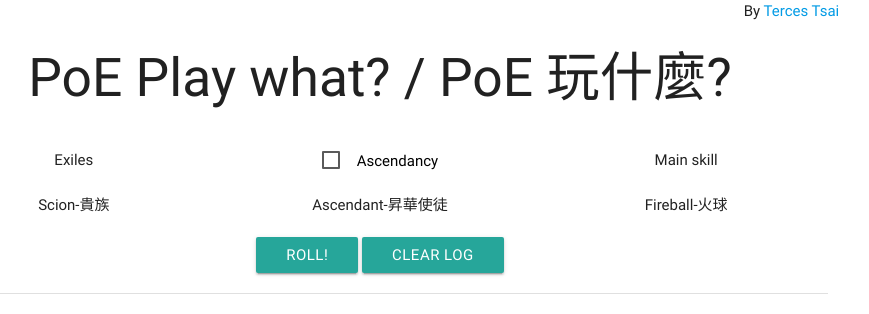
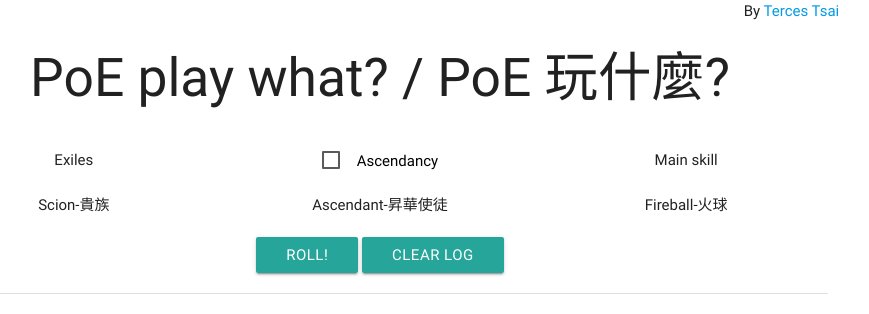
Before and after one commit to terces/poe_play_what, a plain HTML site: page index.html in a window 1280 px wide. Shown: the whole page, without its empty margins (260-1129 px from the left). Drawn offline with nearby package versions, Linux system fonts and the light colour scheme.

Commit message:
modified header english format

```diff
--- a/index.html
+++ b/index.html
@@ -31,7 +31,7 @@
 		<header>
 			<div class="container">
 				<div class="row right-align">By <a target="_blank" href="https://github.com/terces/">Terces Tsai</a></div>
-				<div class="row center-align"><h2>PoE Play what? / PoE 玩什麼?</h2></div>
+				<div class="row center-align"><h2>PoE play what? / PoE 玩什麼?</h2></div>
 			</div>
 		<main>
 			<div class="container">
```
